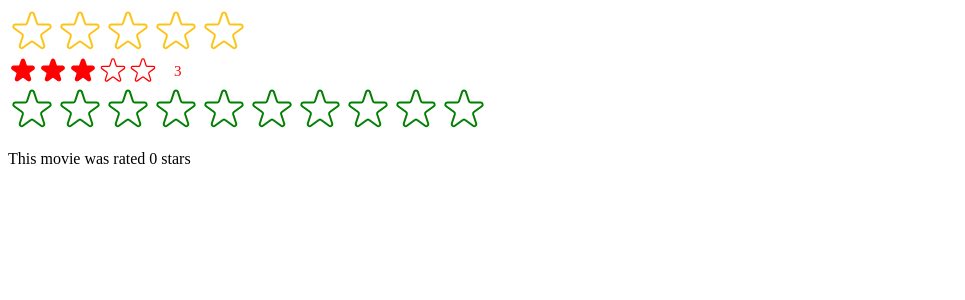
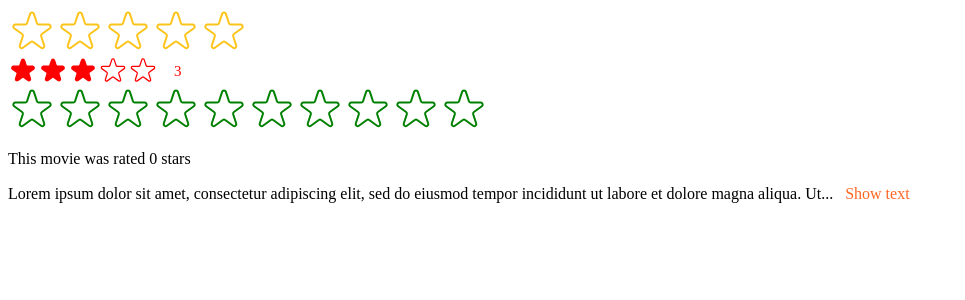
Before and after one commit to qaserge/react-movies-watch-list, a React (Create React App) app: page / in a window 1280 px wide. Shown: the top 300 px of the page, without its empty margins (0-965 px from the left). Built offline with nearby package versions, Linux system fonts and the light colour scheme.

Commit message:
TextExpander component added

```diff
--- a/src/index.js
+++ b/src/index.js
@@ -1,6 +1,7 @@
 import React, { useState } from "react";
 import ReactDOM from "react-dom/client";
 import StarRating from "./starRating/StarRating";
+import TextExpander from "./textExpander/TextExpander";
 // import './index.css';
 // import App from './App';
 // import reportWebVitals from './reportWebVitals';
@@ -15,6 +16,21 @@ root.render(
     />
     <StarRating color={"red"} size={30} className="test" defaultRating={3} />
     <Test />
+
+    <TextExpander
+      collapsedNumWords={20}
+      expandButtonText="Show text"
+      collapseButtonText="Collapse text"
+      buttonColor="#ff6622"
+    >
+      Lorem ipsum dolor sit amet, consectetur adipiscing elit, sed do eiusmod
+      tempor incididunt ut labore et dolore magna aliqua. Ut enim ad minim
+      veniam, quis nostrud exercitation ullamco laboris nisi ut aliquip ex ea
+      commodo consequat. Duis aute irure dolor in reprehenderit in voluptate
+      velit esse cillum dolore eu fugiat nulla pariatur. Excepteur sint occaecat
+      cupidatat non proident, sunt in culpa qui officia deserunt mollit anim id
+      est laborum.
+    </TextExpander>
   </React.StrictMode>
 );
 
--- /dev/null
+++ b/src/textExpander/TextExpander.jsx
@@ -0,0 +1,39 @@
+import { useState } from "react";
+
+export default function TextExpander({
+  collapsedNumWords = 10,
+  expandButtonText = "Show more",
+  collapseButtonText = "Show less",
+  buttonColor = "#1f09cd",
+  expanded = false,
+  className,
+  children,
+}) {
+  const [isExpanded, setIsExpanded] = useState(expanded);
+
+  let displayText = children;
+
+  if (typeof children === "string") {
+    displayText = isExpanded
+      ? children
+      : children.split(" ").slice(0, collapsedNumWords).join(" ") + "...";
+  }
+
+  const buttonStyle = {
+    background: "none",
+    border: "none",
+    font: "inherit",
+    cursor: "pointer",
+    marginLeft: "6px",
+    color: buttonColor,
+  };
+
+  return (
+    <div className={className}>
+      <span>{String(displayText)}</span>
+      <button onClick={() => setIsExpanded((exp) => !exp)} style={buttonStyle}>
+        {isExpanded ? collapseButtonText : expandButtonText}
+      </button>
+    </div>
+  );
+}
```
